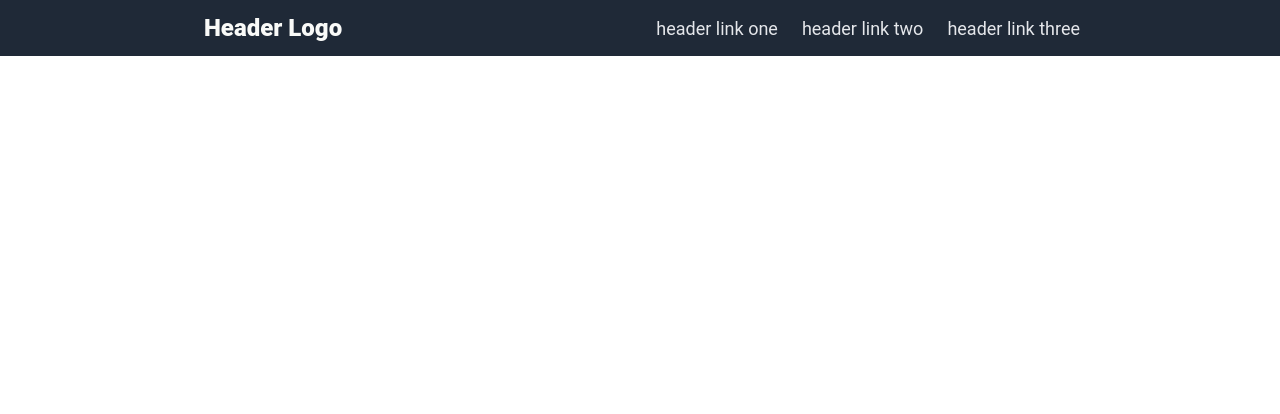
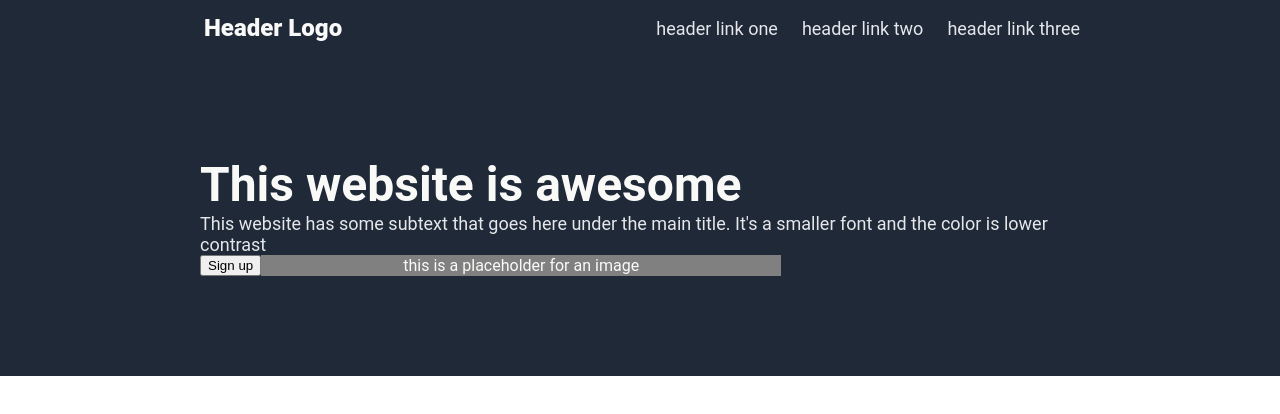
Before and after one commit to vazuqese/landing_page, a plain HTML site: page index.html in a window 1280 px wide. Drawn offline with Linux system fonts and the light colour scheme.

Commit message:
added container below header

```diff
--- a/index.html
+++ b/index.html
@@ -16,5 +16,11 @@
         <li><a href="#">header link three</a></li>
       </ul>
     </div>
+    <div class="container">
+      <div class="main">This website is awesome</div>
+      <div class="secondary">This website has some subtext that goes here under the main title. It's a smaller font and the color is lower contrast</div>
+      <button class="button">Sign up</button>
+      <div class="card">this is a placeholder for an image</div>
+    </div>
   </body>
 </html>
--- a/style.css
+++ b/style.css
@@ -1,6 +1,22 @@
 body {
+  font-family: 'Roboto', sans-serif;
   margin: 0;
-  font-family: 'Roboto', sans-serif;
+  display: flex;
+  flex-direction: column;
+}
+
+ul {
+  list-style-type: none;
+  display: flex;
+  margin: 0;
+  padding: 0;
+  gap: 24px;
+  font-size: 18px;
+}
+
+a {
+  text-decoration: none;
+  color: #E5E7EB;
 }
 
 .header {
@@ -18,16 +34,30 @@ body {
   font-weight: 900;
 }
 
-ul {
-  list-style-type: none;
-  display: flex;
-  margin: 0;
-  padding: 0;
-  gap: 24px;
-  font-size: 18px;
+.main {
+  font-size: 48px;
+  font-weight: bolder;
+  color: #F9FAF8;
 }
 
-a {
-  text-decoration: none;
-  color: #E5E7EB;
+.secondary {
+  font-size: 18px;
+  color: #E5E7EB
 }
+
+.card {
+  width: 520px;
+  color: #F9FAF8;
+  background: gray;
+  display: flex;
+  align-items: center;
+  justify-content: center;
+}
+
+.container {
+  display: flex;
+  flex-wrap: wrap;
+  background: #1F2937;
+  padding: 100px 200px;
+
+}
```
